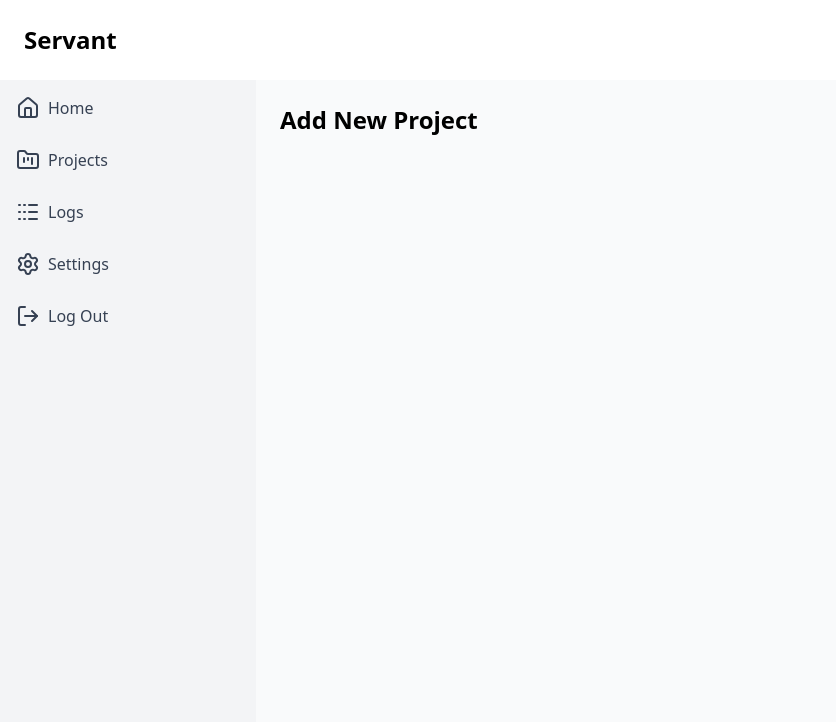
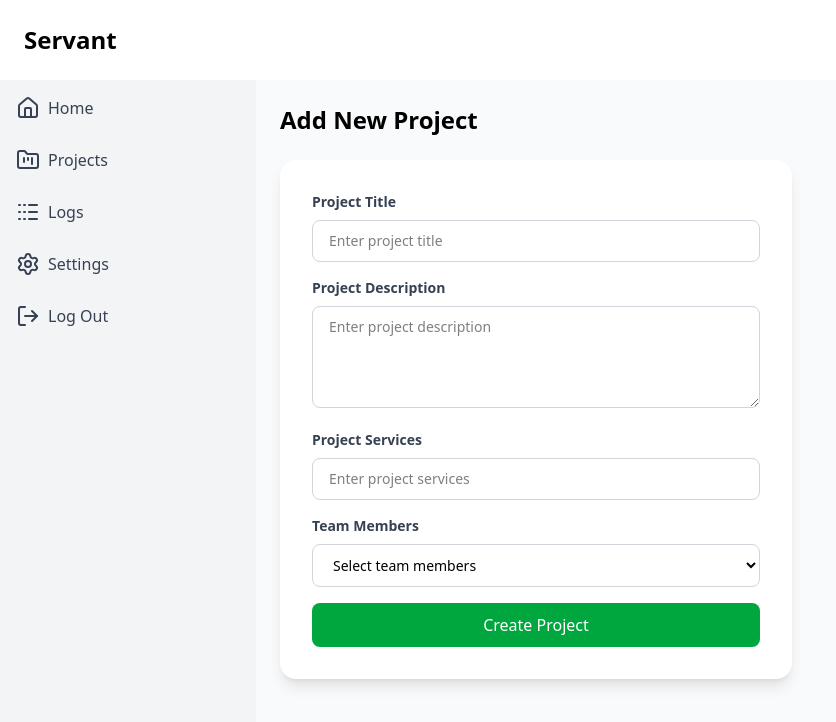
Before and after one commit to Yoni190/servant, a React app in the folder frontend/: page /projects/add in a window 1280 px wide. Shown: the top 722 px of the page, without its empty margins (0-836 px from the left). Built offline with nearby package versions, Linux system fonts and the light colour scheme; the HTML template or start-up script is replaced by a standard one.

Commit message:
Create project form for addition of a form

```diff
--- a/frontend/src/components/ProjectForm.jsx
+++ b/frontend/src/components/ProjectForm.jsx
@@ -1,8 +1,87 @@
-import React from 'react'
+import React, { useState } from 'react'
+import { useNavigate } from 'react-router-dom'
+
 
 const ProjectForm = () => {
+    const [title, setTitle] = useState('')
+    const [description, setDescription] = useState('')
+    const [services, setServices] = useState([])
+    const navigate = useNavigate()
+
+    const handleSubmit = (e) => {
+        e.preventDefault()
+        // Handle form submission logic here
+        console.log({ title, description, services })
+        navigate('/projects')
+    }
+
+    const handleServicesChange = (e) => {
+        const value = e.target.value
+        const servicesArray = value.split(',').map(service => service.trim())
+        setServices(servicesArray)
+    }
   return (
-    <div>ProjectForm</div>
+        <form className="w-full max-w-lg bg-white rounded-2xl shadow-lg p-8 space-y-5">
+            <div className="mb-4">
+                <label className="block text-gray-700 text-sm font-bold mb-2" htmlFor="title">
+                    Project Title
+                </label>
+                <input
+                    type="text"
+                    id="title"
+                    className="w-full rounded-lg border border-gray-300 px-4 py-2.5 text-sm focus:outline-none focus:ring-2 focus:ring-blue-500 focus:border-blue-500 transition"
+                    placeholder="Enter project title"
+                    value={title}
+                    onChange={(e) => setTitle(e.target.value)}
+                />
+            </div>
+
+            <div className="mb-4">
+                <label className="block text-gray-700 text-sm font-bold mb-2" htmlFor="description">
+                    Project Description
+                </label>
+                <textarea
+                    id="description"
+                    className="w-full rounded-lg border border-gray-300 px-4 py-2.5 text-sm focus:outline-none focus:ring-2 focus:ring-blue-500 focus:border-blue-500 transition"
+                    placeholder="Enter project description"
+                    rows="4"
+                    value={description}
+                    onChange={(e) => setDescription(e.target.value)}
+                ></textarea>
+            </div>
+
+            <div className="mb-4">
+                <label htmlFor="services" className="block text-gray-700 text-sm font-bold mb-2">Project Services</label>
+                <input
+                    type="text"
+                    id="services"
+                    className="w-full rounded-lg border border-gray-300 px-4 py-2.5 text-sm focus:outline-none focus:ring-2 focus:ring-blue-500 focus:border-blue-500 transition"
+                    placeholder="Enter project services"
+                    value={services}
+                    onChange={(e) => handleServicesChange(e)}
+                />
+            </div>
+
+            <div className="mb-4">
+                <label className="block text-gray-700 text-sm font-bold mb-2" htmlFor="teamMembers">
+                    Team Members
+                </label>
+                <select name="teamMembers" id="teamMembers" className="w-full rounded-lg border border-gray-300 px-4 py-2.5 text-sm focus:outline-none focus:ring-2 focus:ring-blue-500 focus:border-blue-500 transition">
+                    <option value="">Select team members</option>
+                    <option value="member1">Member 1</option>
+                    <option value="member2">Member 2</option>
+                    <option value="member3">Member 3</option>
+                </select>
+            </div>
+
+            <button
+                type="submit"
+                className="w-full bg-green-600 hover:bg-green-700 text-white py-2.5 rounded-lg font-medium transition"
+                onClick={handleSubmit}
+            >
+                Create Project
+            </button>
+        </form>
   )
 }
 
--- a/frontend/src/pages/AddProject.jsx
+++ b/frontend/src/pages/AddProject.jsx
@@ -1,6 +1,8 @@
 import React from 'react'
 import Header from '../components/Header'
 import Sidebar from '../components/Sidebar'
+import ProjectForm from '../components/ProjectForm'
+
 
 
 const AddProject = () => {
@@ -11,6 +13,7 @@ const AddProject = () => {
         <Sidebar />
         <main className="flex-1 p-6 bg-gray-50 space-y-6">
             <h1 className='text-2xl font-semibold'>Add New Project</h1>
+            <ProjectForm />
         </main>
      </div>
     </div>
```
